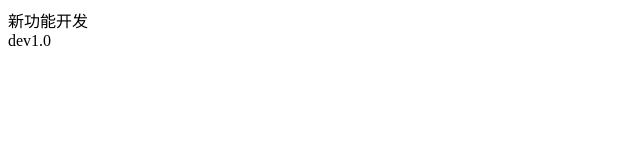
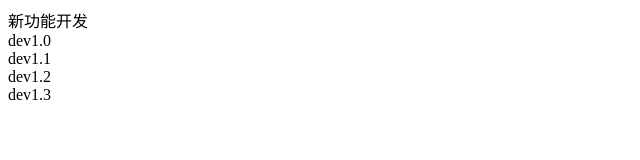
Before and after one commit to wrq1663/learn_git, a plain HTML site: page index.html in a window 1280 px wide. Shown: the whole page, without its empty margins (0-640 px from the left). Drawn offline with Linux system fonts and the light colour scheme.

Commit message:
测试开发功能完成

```diff
--- a/index.html
+++ b/index.html
@@ -11,6 +11,9 @@
 <body>
     <div>新功能开发</div>
     <div>dev1.0</div>
+    <div>dev1.1</div>
+    <div>dev1.2</div>
+    <div>dev1.3</div>
 </body>
 
 </html>
```
